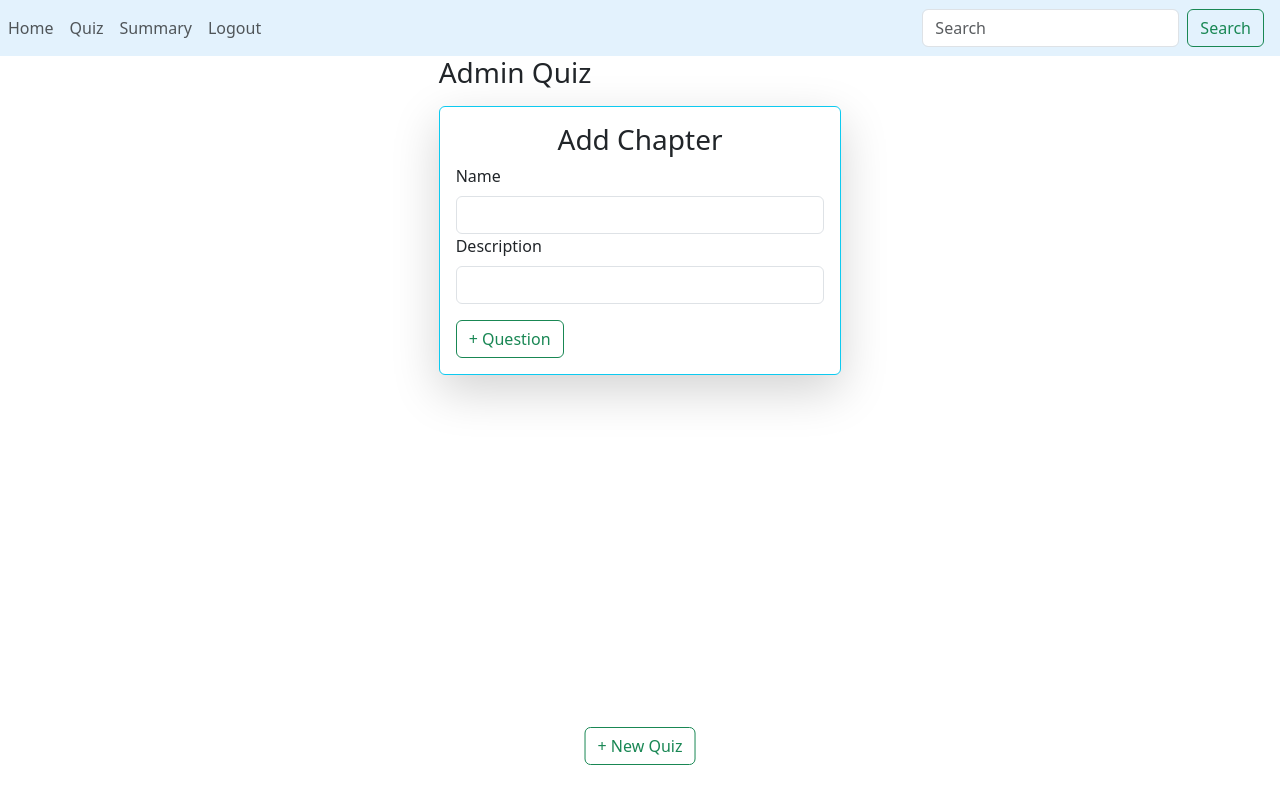
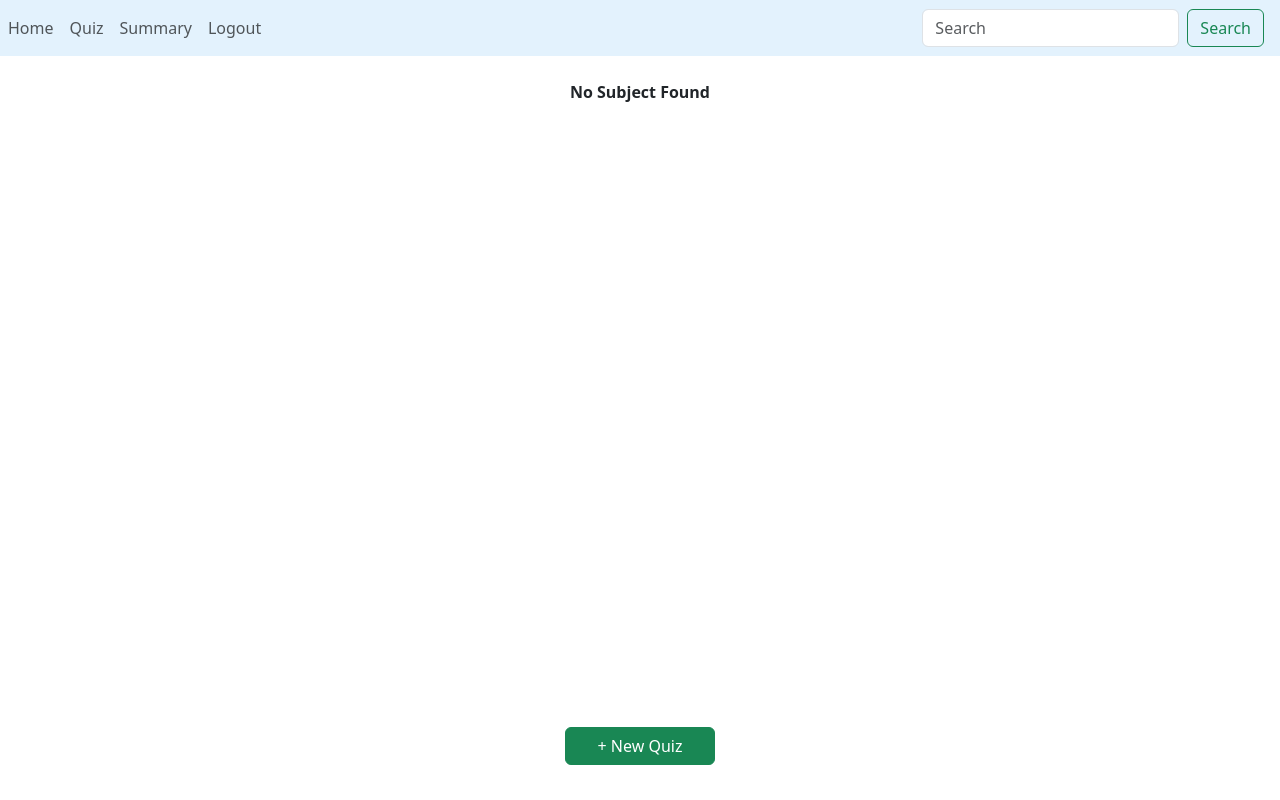
Before and after one commit to surajskrv/Quiz_Master, a Python web app: template templates/admin_quiz.html in a window 1280 px wide. Run offline with Jinja, Linux system fonts and the light colour scheme; the template is opened without the code that fills it, so the values that code supplies are empty; some libraries are stand-ins or nearby versions.

Commit message:
adding admin dashboard frontend and backend

```diff
--- a/templates/admin_quiz.html
+++ b/templates/admin_quiz.html
@@ -9,6 +9,7 @@
   .fixed-bottom-button {
     position: fixed;
     bottom: 35px;
+    width:150px;
     left: 50%;
     transform: translateX(-50%);
 }
@@ -61,21 +62,55 @@
 {% endblock %}
 
 {% block content %}
+<div class="container mb-5">
+  <div class="row">
+    {% if subjects %}
+    {% for subject in subjects %}
+    <div class="col-sm-6">
+      <div class="card mt-3">
+        <div class="card-body">
+          <h5 class="card-title">{{ subject.name }}</h5>
+          {% if chapters %}
+          <table class="table table-light table-striped-columns">
+            <thead>
+              <tr>
+                <th>Chapter Name</th>
+                <th>No. of Questions</th>
+                <th>Action</th>
+              </tr>
+            </thead>
+            <tbody>
+            {% for chapter in chapters %}
+              <tr>
+                <td>{{chapter.name}}</td>
+                <td>15</td>
+                <td>
+                  <a href="/new_chapter/{{ subject.id }}" class="btn btn-outline-warning">Edit</a>
+                  <a href="/new_chapter/{{ subject.id }}" class="btn btn-outline-danger">Delete</a>
+                </td>
+              </tr>
+              {% endfor %}
+            </tbody>
+          </table>
+          {% else %}
+          <p class="card-text">No chapters found</p>
+          {% endif %}
+          <a href="/new_chapter/{{ subject.id }}/" class="btn btn-outline-primary float-end">+ Chapter</a>
+        </div>
+      </div>
+    </div>
+    {% endfor %}
+  </div>
+</div>
 
-<div class="container col-md-4 col-md-offset-4">
-    <h3>Admin Quiz</h3>
-    <div class="card border-info shadow-lg p-3 mb-5 bg-white rounded mt-3">
-        <h3 align="center">Add Chapter</h3>
-        <form method="post">
-            <div class="mb-3">
-                <label for="name" class="form-label">Name</label>
-                <input type="text" class="form-control" id="name" name="name">
-                <label for="desc" class = "form-label">Description</label>
-                <input type="text" class="form-control" id="desc" name="desc">
-            </div>
-            <a href="/new_question" class="btn btn-outline-success">+ Question</a>
-          </form>
-    </div>
+{% endif %}
+{% if not subjects %}
+<div class="container">
+  <div class="text-center mt-4 fw-bold">No Subject Found</div>
 </div>
-<a href="/new_quiz" class="btn btn-outline-success fixed-bottom-button">+ New Quiz</a>
+
+{% endif %}
+
+<a href="/new_quiz" class="btn btn-success fixed-bottom-button">+ New Quiz</a>
+
 {% endblock %}
--- a/templates/new_chapter.html
+++ b/templates/new_chapter.html
@@ -12,7 +12,7 @@
                 <label for="desc" class = "form-label">Description</label>
                 <input type="text" class="form-control" id="desc" name="desc">
             </div>
-            <a href="/admin" class="btn btn-outline-success">Save</a>
+            <button type="submit" class="btn btn-outline-success">Save</button>
             <a href="/admin" class="btn btn-outline-danger">Cancel</a>
           </form>
     </div>
--- a/templates/new_quiz.html
+++ b/templates/new_quiz.html
@@ -14,7 +14,7 @@
                 <label for="time" class = "form-label">Duration : </label>
                 <input type="time" class="form-control" id="time" name="time">
             </div>
-            <a href="/admin_quiz" class="btn btn-outline-success me-3">Save</a>
+            <button type="submit" class="btn btn-outline-success me-3">Save</button>
             <a href="/admin_quiz" class="btn btn-outline-danger">Cancel</a>
         </form>
     </div>
--- a/templates/new_subject.html
+++ b/templates/new_subject.html
@@ -12,7 +12,7 @@
                 <label for="desc" class = "form-label">Description</label>
                 <input type="text" class="form-control" id="desc" name="desc" required />
             </div>
-            <a href="/admin" class="btn btn-outline-success">Save</a>
+            <button type="submit" title="save" class="btn btn-outline-success">Save</button>
             <a href="/admin" class="btn btn-outline-danger">Cancel</a>
         </form>
     </div>
```
Also changed, not shown: backend/controllers.py (+37 -6 lines), backend/models.py (+6 -6 lines), templates/admin.html (+45 -23 lines).
